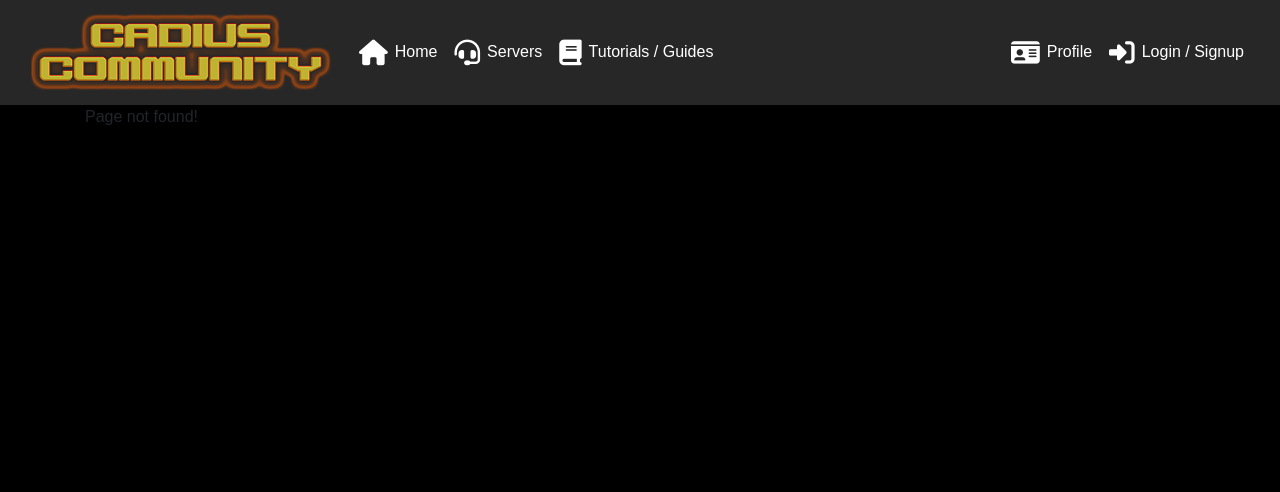
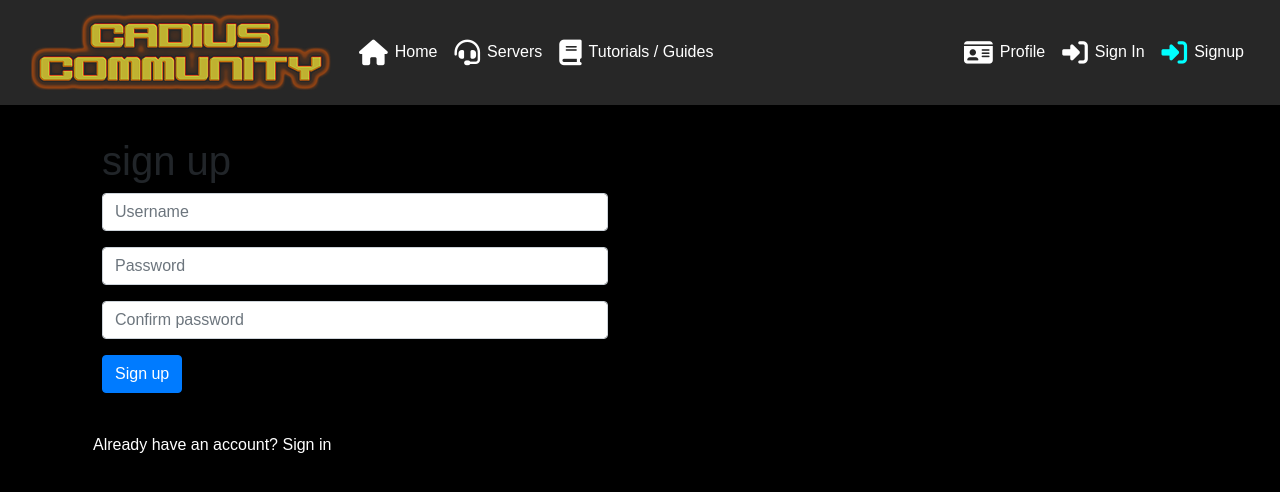
Before and after one commit to robcole-dev/cadius-community, a React (Create React App) app: page /signup in a window 1280 px wide. Before the commit this address had no page. Shown: the top 492 px of the page. Built offline with nearby package versions, Linux system fonts and the light colour scheme.

Commit message:
Add Signup page and form

```diff
--- a/src/App.js
+++ b/src/App.js
@@ -3,6 +3,7 @@
 import Container from 'react-bootstrap/Container';
 import { Route, Switch } from 'react-router-dom';
 import './api/axiosDefaults';
+import SignUpForm from "./pages/auth/SignUpForm";
 
 function App() {
   return (
@@ -15,6 +16,7 @@
           <Route exact path='/tutorials' render={() => <h1>Tutorials</h1>} />
           <Route exact path='/profile' render={() => <h1>Profile</h1>} />
           <Route exact path='/signin' render={() => <h1>Sign In</h1>} />
+          <Route exact path='/signup' render={() => <SignUpForm />} />
           <Route render={() => <p>Page not found!</p>} />
         </Switch>
       </Container>
--- a/src/App.module.css
+++ b/src/App.module.css
@@ -31,3 +31,22 @@
     transition: color ease-in-out 0.3s;
     color: aqua;
 }
+
+figure {
+    text-align: center;
+    display: inline-block;
+  }
+
+  /* scrollbar */
+*::-webkit-scrollbar {
+    width: 5px;
+  }
+  *::-webkit-scrollbar-track {
+    background: #f1f1f1;
+  }
+  *::-webkit-scrollbar-thumb {
+    background: #888;
+  }
+  *::-webkit-scrollbar-thumb:hover {
+    background: #555;
+  }
--- a/src/components/NavBar.js
+++ b/src/components/NavBar.js
@@ -22,7 +22,8 @@
                     </Nav>
                     <Nav>
                         <NavLink onClick={() => setExpanded(false)} to="/profile" className={styles.NavLink} activeClassName={styles.Active}><i className="fas fa-id-card"></i>Profile</NavLink>
-                        <NavLink onClick={() => setExpanded(false)} to="/signin" className={styles.NavLink} activeClassName={styles.Active}><i className="fas fa-sign-in-alt"></i>Login / Signup</NavLink>
+                        <NavLink onClick={() => setExpanded(false)} to="/signin" className={styles.NavLink} activeClassName={styles.Active}><i className="fas fa-sign-in-alt"></i>Sign In</NavLink>
+                        <NavLink onClick={() => setExpanded(false)} to="/signup" className={styles.NavLink} activeClassName={styles.Active}><i className="fas fa-sign-in-alt"></i>Signup</NavLink>
                     </Nav>
                 </Navbar.Collapse>
             </Container>
--- /dev/null
+++ b/src/css/SigninupForm.modules.css
@@ -0,0 +1,46 @@
+.Row {
+    height: calc(100vh - 81px);
+  }
+  .Input {
+    background: #ffffff;
+    border: 1px solid #f0f1f9;
+    box-sizing: border-box;
+    border-radius: 2px;
+    color: #7177a1;
+    text-align: center;
+    padding: 10px;
+  }
+
+  .Header {
+    font-style: normal;
+    font-weight: bold;
+    font-size: 16px;
+    line-height: 19px;
+    text-align: center;
+    letter-spacing: 0.2em;
+    text-transform: uppercase;
+    color: #2142b2;
+  }
+
+  .Link {
+    text-decoration: none;
+    text-align: center;
+    display: block;
+    margin: auto;
+  }
+
+  .Link span {
+    color: aqua;
+  }
+
+  .Container {
+    padding: 30px 10px;
+  }
+
+  .SignInCol {
+    height: 320px;
+  }
+
+  .SignUpCol {
+    height: 375px;
+  }
--- /dev/null
+++ b/src/pages/auth/SignUpForm.js
@@ -0,0 +1,116 @@
+import React, {useState} from "react";
+import { Link, useHistory } from 'react-router-dom';
+
+import styles from "../../css/SigninupForm.modules.css";
+import appStyles from "../../App.module.css";
+
+import { Form, Button, Col, Row, Container, Alert } from "react-bootstrap";
+import axios from "axios";
+
+
+const SignUpForm = () => {
+    const [signUpData, setSignUpData] = useState({
+        username: "",
+        password1: "",
+        password2: "",
+      });
+      const { username, password1, password2 } = signUpData;
+
+      const [errors, setErrors] = useState({});
+
+      const history = useHistory();
+
+      const handleChange = (event) => {
+        setSignUpData({
+          ...signUpData,
+          [event.target.name]: event.target.value,
+        });
+      };
+
+      const handleSubmit = async (event) => {
+        event.preventDefault();
+        try {
+          await axios.post("/dj-rest-auth/registration/", signUpData);
+          history.push("/signin");
+        } catch (err) {
+          setErrors(err.response?.data);
+        }
+      };
+
+      return (
+        <Row className={styles.Row}>
+          <Col className="my-auto py-2 p-md-2" md={6}>
+            <Container className={`${appStyles.Content} p-4 `}>
+              <h1 className={styles.Header}>sign up</h1>
+
+              <Form onSubmit={handleSubmit}>
+                <Form.Group controlId="username">
+                  <Form.Label className="d-none">username</Form.Label>
+                  <Form.Control
+                    className={styles.Input}
+                    type="text"
+                    placeholder="Username"
+                    name="username"
+                    value={username}
+                    onChange={handleChange}
+                  />
+                </Form.Group>
+                {errors.username?.map((message, idx) => (
+                  <Alert variant="warning" key={idx}>
+                    {message}
+                  </Alert>
+                ))}
+
+                <Form.Group controlId="password1">
+                  <Form.Label className="d-none">Password</Form.Label>
+                  <Form.Control
+                    className={styles.Input}
+                    type="password"
+                    placeholder="Password"
+                    name="password1"
+                    value={password1}
+                    onChange={handleChange}
+                  />
+                </Form.Group>
+                {errors.password1?.map((message, idx) => (
+                  <Alert key={idx} variant="warning">
+                    {message}
+                  </Alert>
+                ))}
+
+                <Form.Group controlId="password2">
+                  <Form.Label className="d-none">Confirm password</Form.Label>
+                  <Form.Control
+                    className={styles.Input}
+                    type="password"
+                    placeholder="Confirm password"
+                    name="password2"
+                    value={password2}
+                    onChange={handleChange}
+                  />
+                </Form.Group>
+                {errors.password2?.map((message, idx) => (
+                  <Alert key={idx} variant="warning">
+                    {message}
+                  </Alert>
+                ))}
+
+                <Button type="submit">Sign up</Button>
+                {errors.non_field_errors?.map((message, idx) => (
+                  <Alert key={idx} variant="warning" className="mt-3">
+                    {message}
+                  </Alert>
+                ))}
+              </Form>
+            </Container>
+            <Container className={`mt-3 ${appStyles.Content}`}>
+              <Link className={styles.Link} to="/signin">
+                Already have an account? <span>Sign in</span>
+              </Link>
+            </Container>
+          </Col>
+        </Row>
+      );
+    };
+
+    export default SignUpForm;
```
